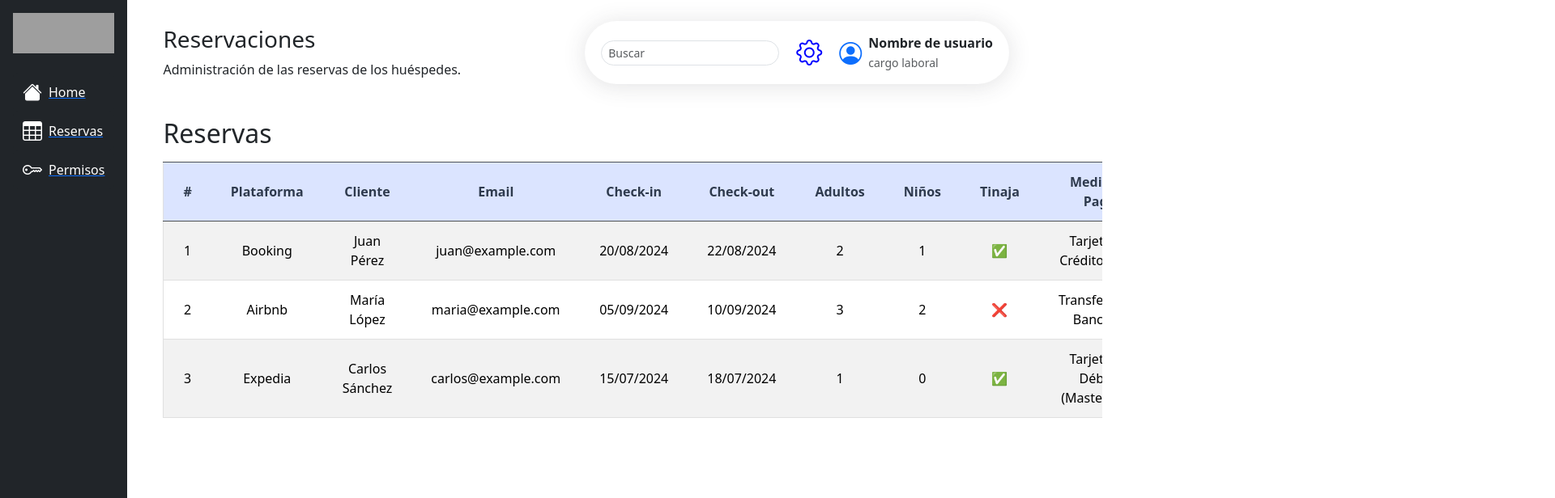
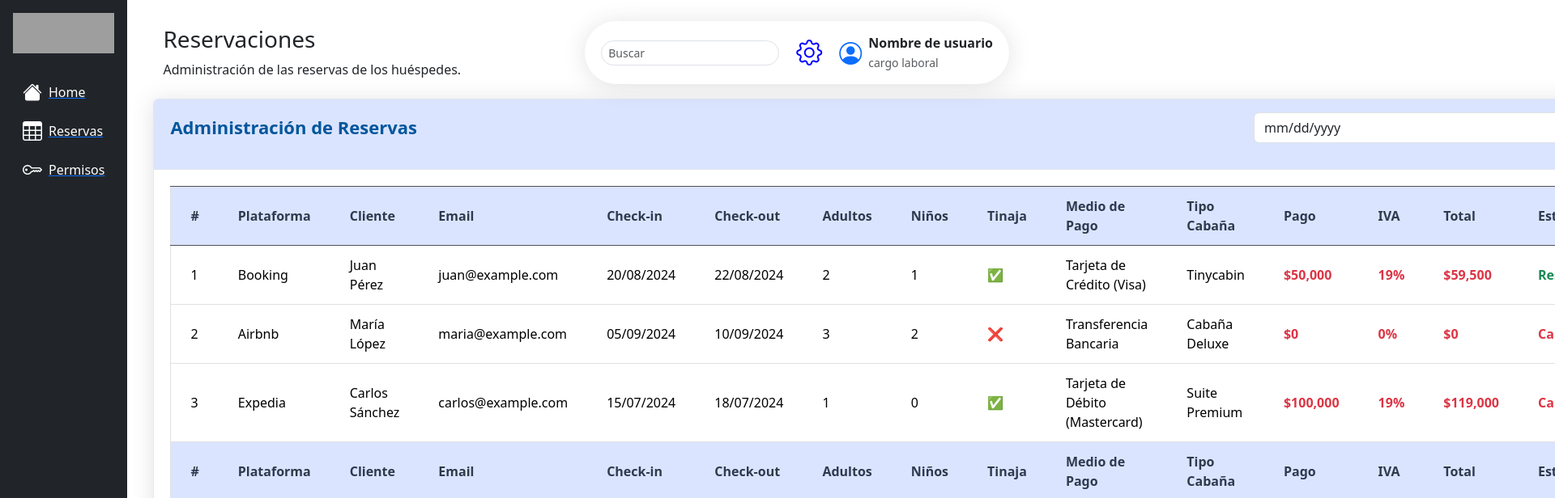
Before and after one commit to BenSLGeneration/pi-desarrollate-2.0, a React (Vite) app: page /reservaciones in a window 1280 px wide. Shown: the top 616 px of the page at 81% size, 1920 px wide, since content can reach past the window. Built offline with nearby package versions, Linux system fonts and the light colour scheme; grey boxes are pictures that could not be loaded.

Commit message:
packages-json actualizados

```diff
--- a/package.json
+++ b/package.json
@@ -14,6 +14,8 @@
     "bootstrap": "^5.3.3",
     "bootstrap-icons": "^1.11.3",
     "react": "^18.3.1",
+    "react-date-range": "^2.0.1",
+    "react-datepicker": "^8.0.0",
     "react-dom": "^18.3.1",
     "react-router-dom": "^7.1.3"
   },
--- a/src/components/TablaReservaciones/TablaReservaciones.jsx
+++ b/src/components/TablaReservaciones/TablaReservaciones.jsx
@@ -2,9 +2,17 @@ import React from 'react';
 
 const TablaReservaciones = ({ datos }) => {
   return (
-    <div className="container mt-4">
-      <h2 className="mb-3">Reservas</h2>
-      <table className="table table-striped table-bordered text-center">
+    <div className="card shadow mb-4">
+      <div className="card-header py-3">
+        <div className="d-flex align-items-center justify-content-between mb-3">
+          <h6 className="m-0 font-weight-bold text-primary title-text-color">Administración de Reservas</h6>
+          <input type="date" className="form-control w-25" style={{ marginRight: '10px' }} />
+        </div>
+      </div>
+
+      <div className="card-body">
+        <div className="table-responsive">
+          <table className="table table-bordered" id="dataTable" width="100%" cellSpacing="0">
             <thead className="table-dark">
               <tr>
                 <th>#</th>
@@ -24,6 +32,25 @@ const TablaReservaciones = ({ datos }) => {
                 <th>Estado</th>
               </tr>
             </thead>
+            <tfoot>
+              <tr>
+                <th>#</th>
+                <th>Plataforma</th>
+                <th>Cliente</th>
+                <th>Email</th>
+                <th>Check-in</th>
+                <th>Check-out</th>
+                <th>Adultos</th>
+                <th>Niños</th>
+                <th>Tinaja</th>
+                <th>Medio de Pago</th>
+                <th>Tipo Cabaña</th>
+                <th>Pago</th>
+                <th>IVA</th>
+                <th>Total</th>
+                <th>Estado</th>
+              </tr>
+            </tfoot>
             <tbody>
               {datos.map((reserva, index) => (
                 <tr key={index}>
@@ -49,6 +76,8 @@ const TablaReservaciones = ({ datos }) => {
             </tbody>
           </table>
         </div>
+      </div>
+    </div>
   );
 };
 
```
Also changed, not shown: 1 other file (tests, documents, lock files or other folders). Lines whose indentation alone changed are shown as unchanged.
